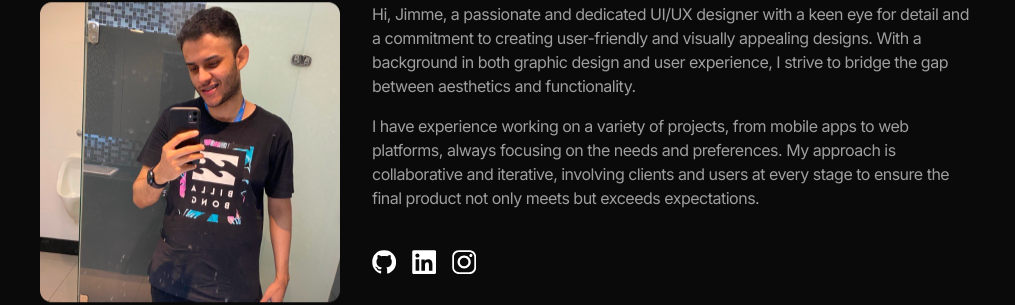
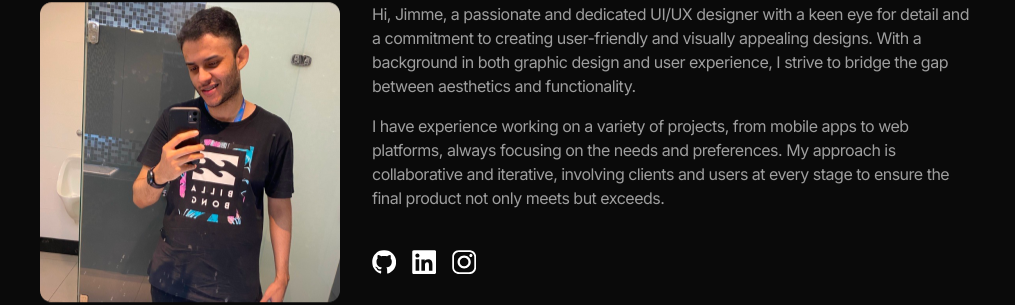
Before and after one commit to gabrielbaltar/react-portfolio, a React (Vite) app: page /sobre in a window 1280 px wide. Shown: the part 273-578 px from the top of the page, without its empty margins (132-1147 px from the left). Built offline with nearby package versions, Linux system fonts and the light colour scheme.

Commit message:
fix: text content

```diff
--- a/src/components/About/about.jsx
+++ b/src/components/About/about.jsx
@@ -28,7 +28,7 @@ const About = ({ customStylePersonal = {} }) => {
                     I have experience working on a variety of projects, from mobile apps to web platforms,
                     always focusing on the  needs and preferences. My approach is collaborative
                     and iterative, involving clients and users at every stage to ensure the final product not
-                    only meets but exceeds expectations.
+                    only meets but exceeds.
                     </p>
                     <div className='social-media'>
                         <img src={LinkGithubIcon} alt="Ícone do Github" />
```
